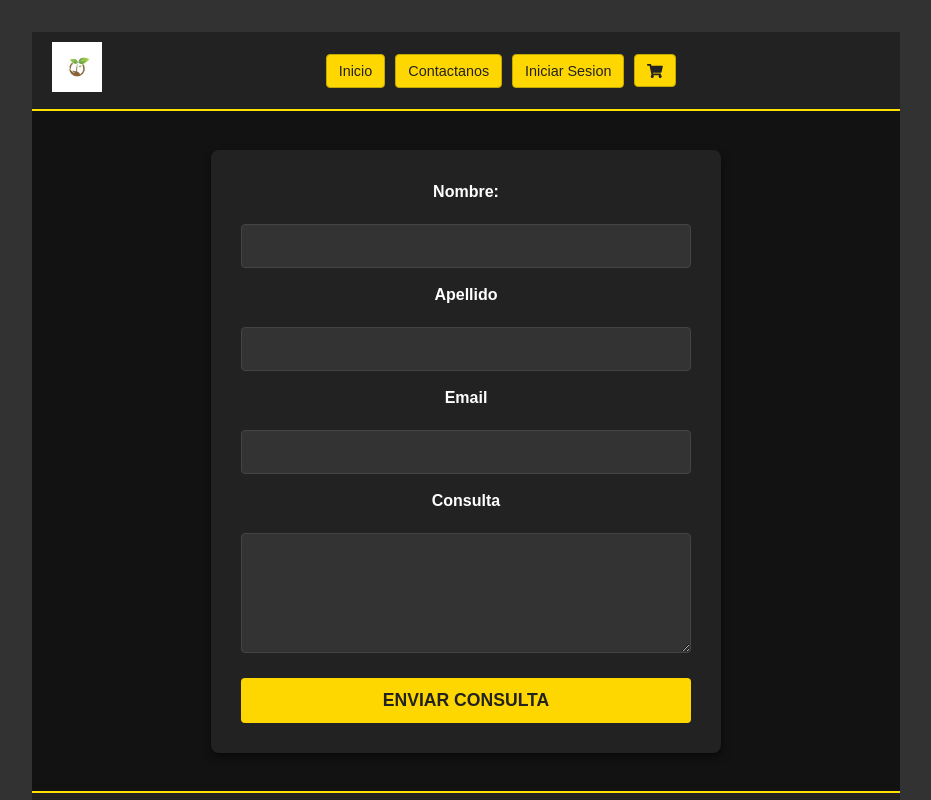
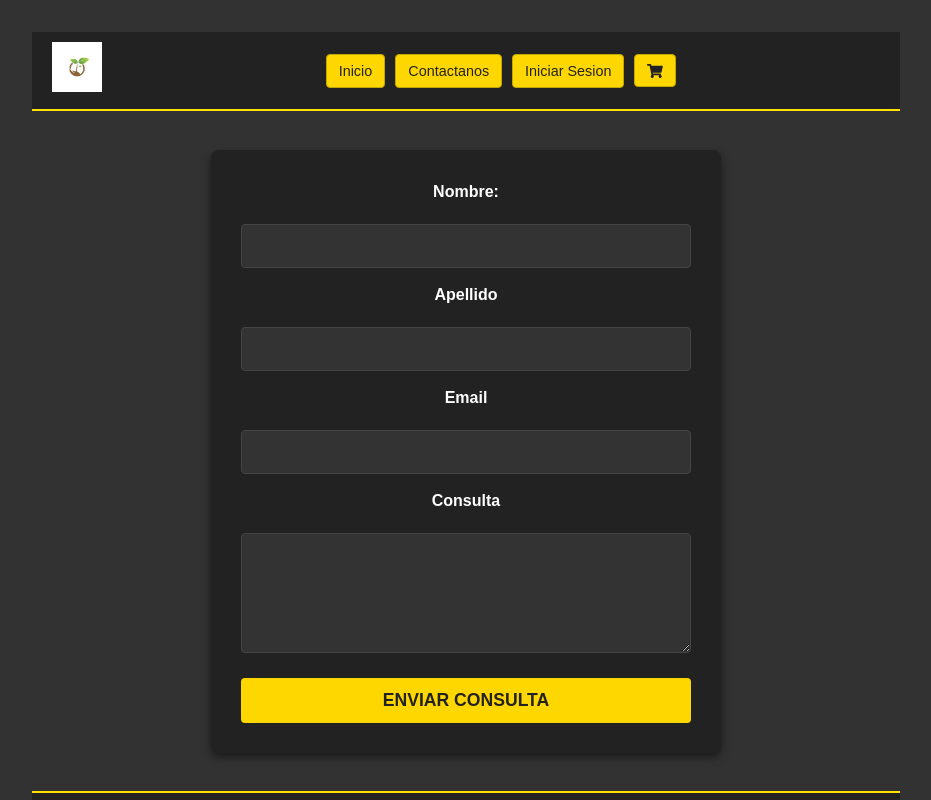
Before and after one commit to brunofernandez87/Eccomerce-Frontend, a React (Vite) app: page /contact in a window 1280 px wide. Shown: the top 800 px of the page, without its empty margins (174-1105 px from the left). Built offline with nearby package versions, Linux system fonts and the light colour scheme.

Commit message:
cambio estilo del contact.css

```diff
--- a/src/styles/contact.css
+++ b/src/styles/contact.css
@@ -4,7 +4,6 @@
   align-items: center;
   min-height: 80vh; /* Ocupa la mayor parte de la altura visible */
   padding: 20px;
-  background-color: #121212; /* Fondo muy oscuro, ligeramente diferente al footer */
   color: #ffffff;
   font-family: Arial, sans-serif;
 }
```
